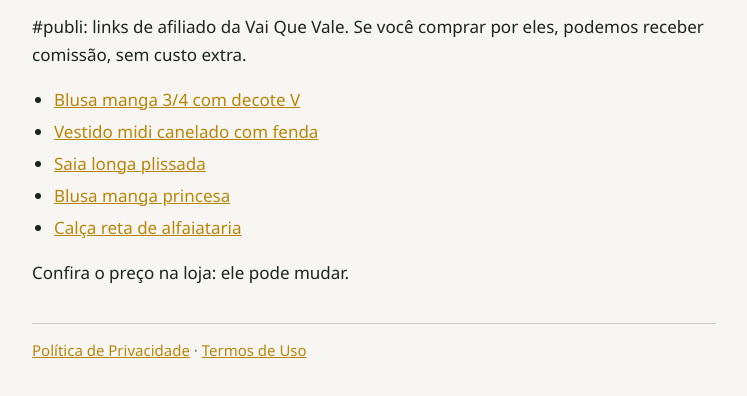
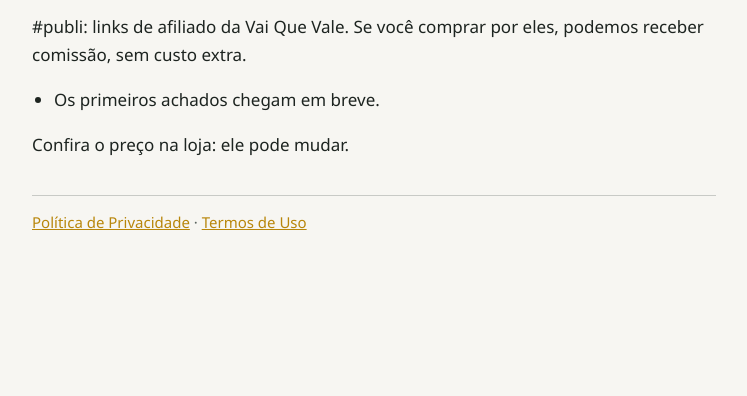
Before and after one commit to azebendo/vaiquevale, a plain HTML site: page lara/index.html in a window 1280 px wide. Shown: the part 96-492 px from the top of the page, without its empty margins (266-1013 px from the left). Drawn offline with Linux system fonts and the light colour scheme.

```diff
--- a/lara/index.html
+++ b/lara/index.html
@@ -11,11 +11,7 @@
   <h1>Links da Lara</h1>
   <p>#publi: links de afiliado da Vai Que Vale. Se você comprar por eles, podemos receber comissão, sem custo extra.</p>
   <ul>
-<li><a rel="sponsored nofollow" href="https://s.shopee.com.br/30pqAayrnv">Blusa manga 3/4 com decote V</a></li>
-<li><a rel="sponsored nofollow" href="https://s.shopee.com.br/gRvOIGbo8">Vestido midi canelado com fenda</a></li>
-<li><a rel="sponsored nofollow" href="https://s.shopee.com.br/6L6I8j8JRR">Saia longa plissada</a></li>
-<li><a rel="sponsored nofollow" href="https://s.shopee.com.br/3LSgZCxb81">Blusa manga princesa</a></li>
-<li><a rel="sponsored nofollow" href="https://s.shopee.com.br/8VAmiiHavh">Calça reta de alfaiataria</a></li>
+<li>Os primeiros achados chegam em breve.</li>
   </ul>
   <p>Confira o preço na loja: ele pode mudar.</p>
   <p class="rodape"><a href="../privacidade/">Política de Privacidade</a> · <a href="../termos/">Termos de Uso</a></p>
```
